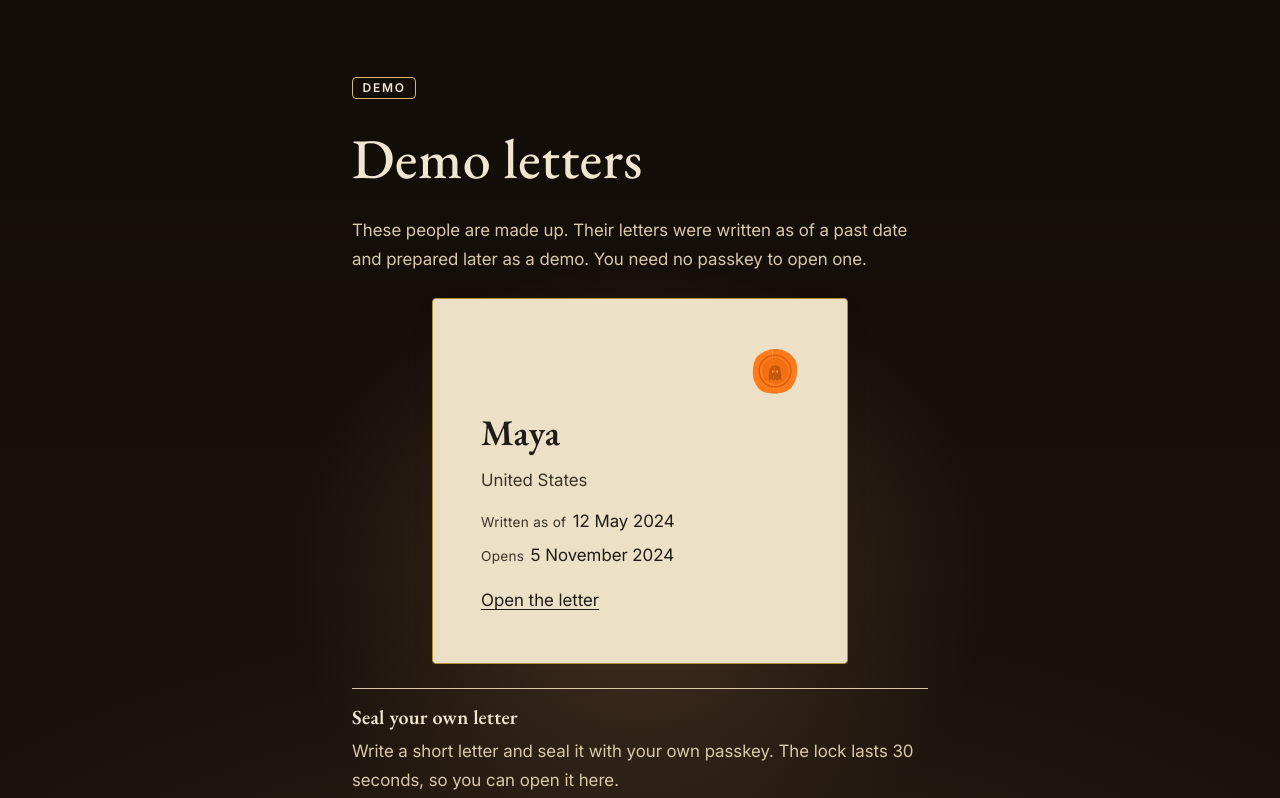
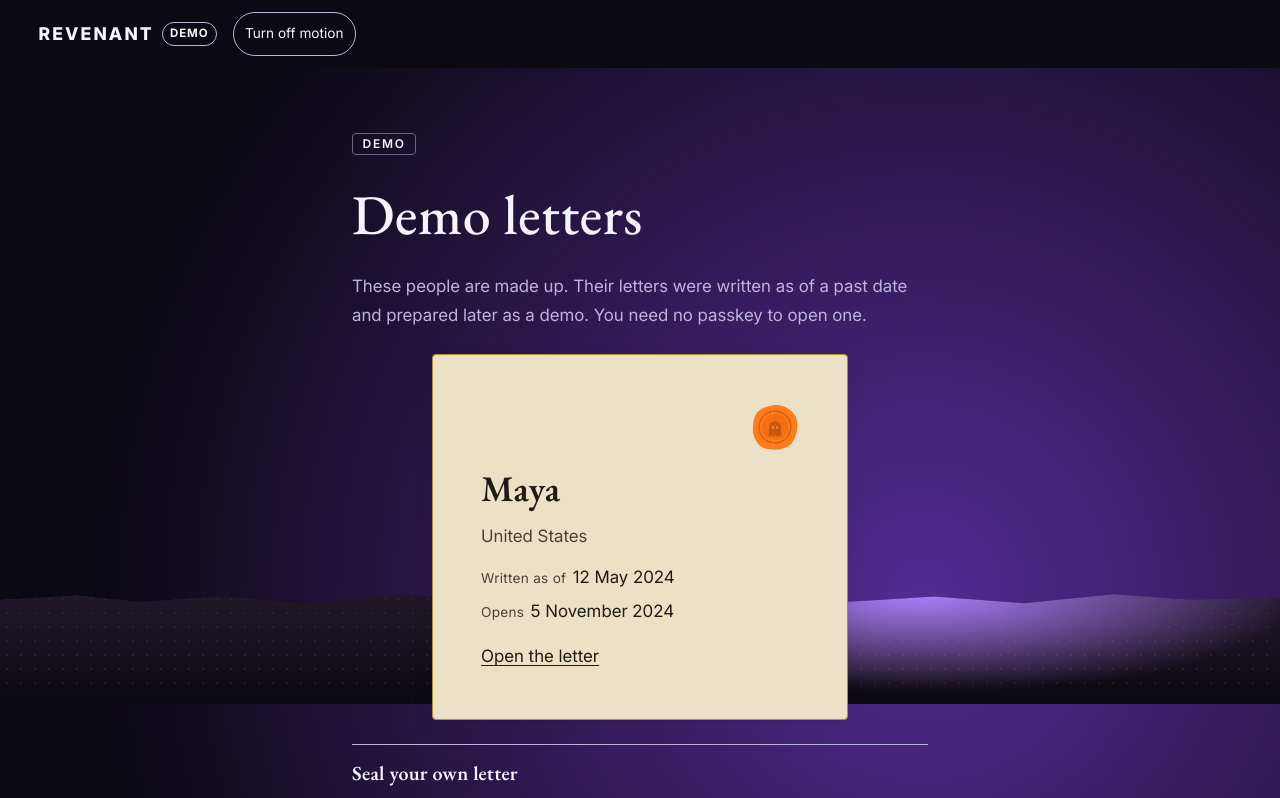
Before and after one commit to devclef/Revenant, a Next.js app: page /demo in a window 1280 px wide. Shown: the top 798 px of the page. Built offline with nearby package versions, Linux system fonts and the light colour scheme.

Commit message:
Rebuild /demo on the index Scene (issue #170, step 3)

```diff
--- a/src/app/demo/page.module.css
+++ b/src/app/demo/page.module.css
@@ -1,22 +1,36 @@
 /*
- * Demo_Index page layout on the dark desk. The page sits inside DeskScene, so
- * the heading and intro note use the desk tokens (--desk-ink, --desk-ink-soft),
- * which are defined on the desk ancestor. Paper panels (the empty state) set
- * their own --ink, so desk text never reaches them.
+ * Demo_Index page layout on the Scene (SceneShell variant="index"). The Scene
+ * background is --bg and its text is --text, with --muted for secondary text.
+ * The child components (DemoLabel, LiveEntry) read the desk token names, so
+ * this page maps those names onto the Scene tokens. The mapping is local to
+ * the page: paper panels (the empty state) set their own --ink, so Scene text
+ * never reaches them.
  *
- * The list is an unstyled column of envelopes with even spacing. DemoLabel and
- * the intro note come first in document order, so they show on a narrow 360 by
- * 640 viewport (R6.4, R6.5).
+ * Text uses --text and --muted on --bg. Both are light tokens on the near-black
+ * background and clear the WCAG 2.2 AA floor. The label rule uses --line as a
+ * decorative border.
+ *
+ * The page keeps its width inside a 360 px viewport: border-box sizing and
+ * width capped to the viewport, so nothing scrolls sideways (no horizontal
+ * scroll at 360 px).
  */
 
 .page {
+  --desk-ink: var(--text);
+  --desk-ink-soft: var(--muted);
+  --demo-label-ink: var(--text);
+  --demo-label-rule: var(--line);
+
   display: flex;
   flex-direction: column;
   gap: clamp(1rem, 3vw, 1.5rem);
+  width: 100%;
   max-width: 40rem;
   margin-inline: auto;
   padding: clamp(1.25rem, 4vw, 3rem) clamp(1rem, 4vw, 2rem);
   box-sizing: border-box;
+  min-width: 0;
+  overflow-wrap: anywhere;
 }
 
 /* The label is an inline badge. Keep it at its own width, not the column width. */
@@ -26,13 +40,13 @@
 
 .heading {
   font-family: var(--font-serif);
-  color: var(--desk-ink);
+  color: var(--text);
   margin: 0;
 }
 
 .introNote {
   font-family: var(--font-sans);
-  color: var(--desk-ink-soft);
+  color: var(--muted);
   margin: 0;
 }
 
@@ -44,12 +58,15 @@
   flex-direction: column;
   align-items: center;
   gap: clamp(1rem, 3vw, 1.75rem);
+  width: 100%;
+  min-width: 0;
 }
 
 .listItem {
   margin: 0;
   padding: 0;
   width: 100%;
+  min-width: 0;
   display: flex;
   justify-content: center;
 }
--- a/src/app/demo/page.tsx
+++ b/src/app/demo/page.tsx
@@ -3,35 +3,32 @@ import { DemoLabel } from "@/components/demo/DemoLabel";
 import { LiveEntry } from "@/components/demo/LiveEntry";
 import { PersonaCard } from "@/components/demo/PersonaCard";
 import { DEMO_COPY } from "@/components/demo/copy";
-import { DeskScene } from "@/components/ceremony/desk/DeskScene";
-import { MotionProvider } from "@/components/ceremony/motion";
+import { SceneShell } from "@/components/ceremony/scene/SceneShell";
 import { PERSONAS } from "@/lib/personas";
 import styles from "./page.module.css";
 
 /**
  * Demo_Index page at `/demo`. A server component with no database access. It
  * reads the frozen PERSONAS list (validated once at import) and lays it out on
- * the dark desk, the same surface the persona letter sits on.
+ * the Scene (`SceneShell variant="index"`): the dark background, the Top_Bar and
+ * the Soil backdrop, with no Ghost.
  *
- * Desk order (R6.4, R6.5): the "Demo" label, the heading and the intro note come
- * before the first envelope, so they show without scrolling on a 360 by 640
- * viewport. Each persona is one PersonaCard (a desk envelope), in list order. A
- * card receives only list fields (R5.3, R6.2, R16.5), never anything from inside
- * the sealed letter. The persona's `key` is passed as `personaKey` because React
- * reserves `key`.
+ * Order on the page: the "Demo" label, the heading, the intro note, then one
+ * PersonaCard per persona in list order, or the empty state when the list is
+ * empty. The live demo entry (`/demo/live`) sits after the list, with or without
+ * personas. A card receives only list fields (R5.3, R6.2, R16.5), never anything
+ * from inside the sealed letter. The persona's `key` is passed as `personaKey`
+ * because React reserves `key`.
  *
- * The page renders one MotionProvider around DeskScene, the single motion owner
- * for this visit, as the persona page does. The first render is the settled desk
- * with no JavaScript, so the static desk and the same cards show with scripts
- * disabled.
+ * SceneShell supplies the motion provider, so this page needs no provider of
+ * its own. The first render is the settled Scene with no JavaScript, so the
+ * static page and the same cards show with scripts disabled.
  *
- * When PERSONAS is empty the desk shows the `indexEmpty` state with no envelopes
- * (R6.8). All user-facing words come from copy.ts (R15.1).
+ * All user-facing words come from copy.ts (R15.1).
  */
 export default function DemoIndexPage() {
   return (
-    <MotionProvider>
-      <DeskScene>
+    <SceneShell variant="index">
       <div className={styles.page}>
         <div className={styles.label}>
           <DemoLabel />
@@ -61,7 +58,6 @@ export default function DemoIndexPage() {
 
         <LiveEntry />
       </div>
-      </DeskScene>
-    </MotionProvider>
+    </SceneShell>
   );
 }
--- a/src/components/demo/PersonaCard.tsx
+++ b/src/components/demo/PersonaCard.tsx
@@ -28,7 +28,7 @@ export type PersonaCardProps = {
 
 /**
  * A single persona on the Demo_Index page (R6.2, R6.7), drawn as a sealed
- * envelope. The whole envelope is one real anchor to the persona's letter
+ * envelope on the Scene. The whole envelope is one real anchor to the persona's letter
  * (next/link), so it works without JavaScript. The wax seal is seeded by
  * `personaKey` only.
  *
```
Also changed, not shown: src/components/demo/PersonaCard.module.css (+4 -5 lines), 2 other files (tests, documents, lock files or other folders). Lines whose indentation alone changed are shown as unchanged.
